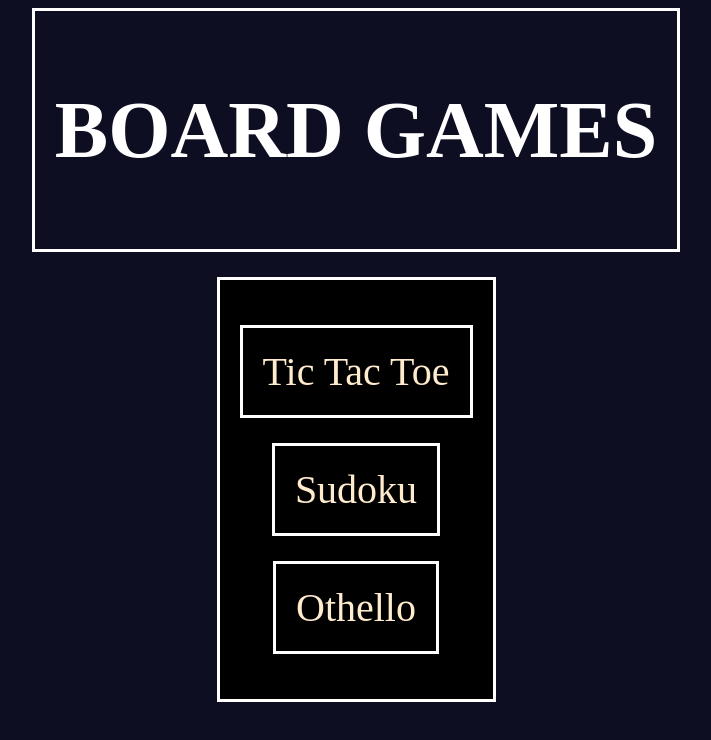
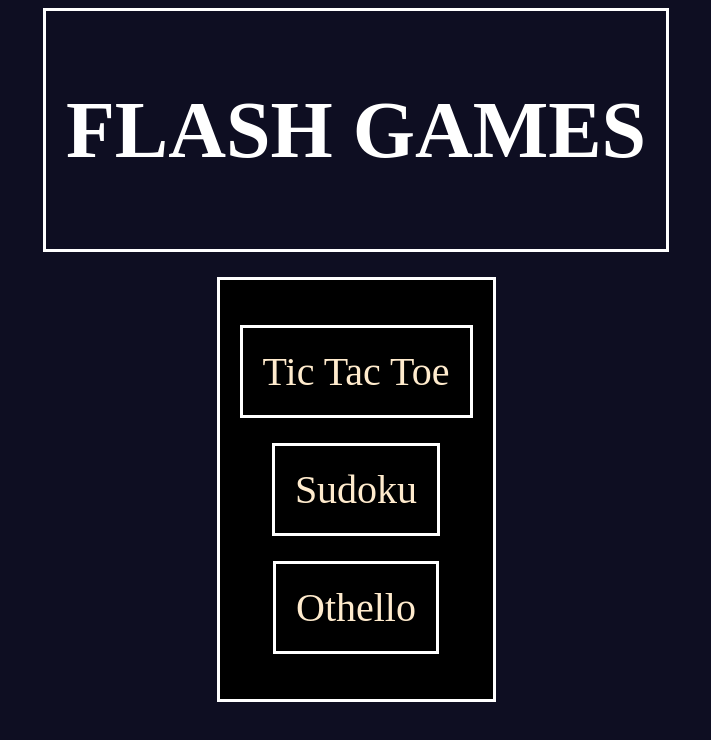
Before and after one commit to absolute-mess/Flash_Games, a plain HTML site: page index.html in a window 1280 px wide. Shown: the whole page, without its empty margins (284-995 px from the left). Drawn offline with Linux system fonts and the light colour scheme.

Commit message:
Update index.html

```diff
--- a/index.html
+++ b/index.html
@@ -10,7 +10,7 @@
 <body>
     <div class="title">
         <h1>
-            BOARD GAMES
+            FLASH GAMES
         </h1>
     </div>
     <div class="contents">
```
